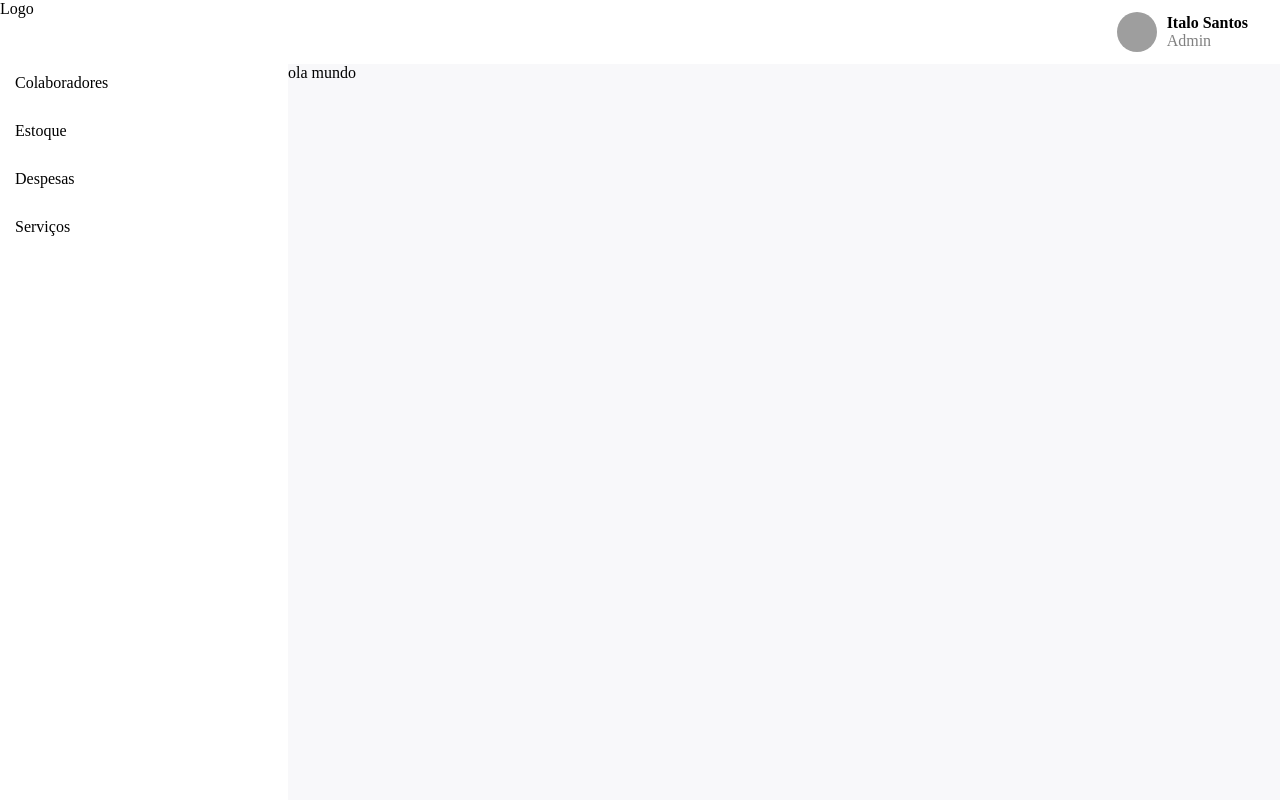
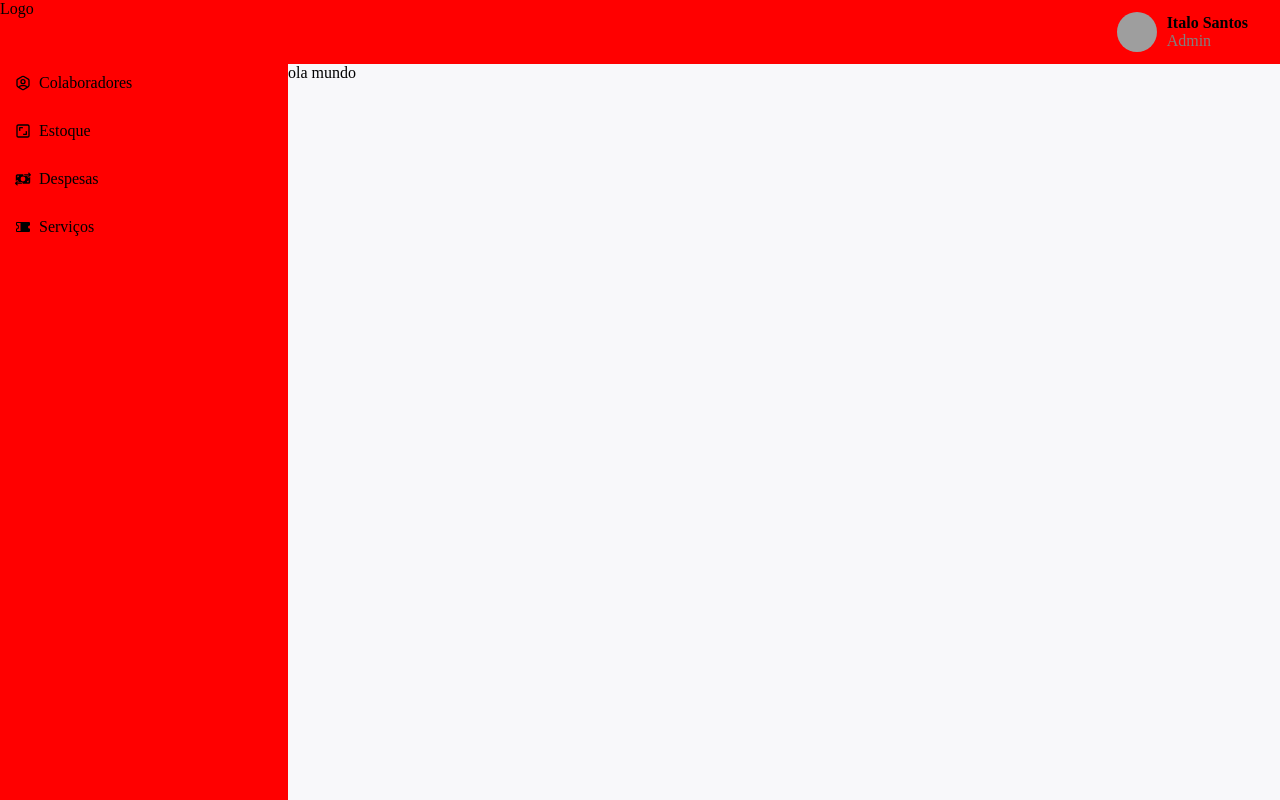
Before and after one commit to italo1033/asset-stock, a Next.js app: page / in a window 1280 px wide. Built offline with nearby package versions, Linux system fonts and the light colour scheme; grey boxes are pictures that could not be loaded.

Commit message:
adicionando icones no aos menu de itens

```diff
--- a/src/app/components/Navbar/navbar.module.css
+++ b/src/app/components/Navbar/navbar.module.css
@@ -1,9 +1,9 @@
 .navbar{
-    background-color: #fff;
+    background-color: red;
     width: 100%;
     height: 4rem;
     display: flex;
-    justify-content: end;
+    justify-content:flex-end;
     align-items: center;
 }
 
--- a/src/app/components/Sidbar/menuItem.tsx
+++ b/src/app/components/Sidbar/menuItem.tsx
@@ -1,6 +1,10 @@
 "use client"
 import { useState } from 'react';
 import styles from './sidebar.module.css';
+import { TbUserHexagon } from "react-icons/tb";
+import { CgShutterstock } from "react-icons/cg";
+import { PiTicketFill } from "react-icons/pi";
+import { FaMoneyBillTransfer } from "react-icons/fa6";
 
 interface MenuItemProps {
     title: string;
@@ -15,9 +19,25 @@ const MenuItem: React.FC<MenuItemProps> = ({ title, submenu, onButtonClickMenuIt
         setIsOpen(!isOpen);
     };
 
+    const renderComponent = () => {
+        switch (title) {
+          case 'Colaboradores':
+            return <TbUserHexagon />;
+          case 'Estoque':
+            return <CgShutterstock />
+          case 'Despesas':
+            return <FaMoneyBillTransfer/>;;
+          case 'Serviços':
+            return <PiTicketFill/>;
+          default:
+            return <div></div>;
+        }
+      };
+
     return (
         <div>
             <div className={styles.menuItem} onClick={toggleSubMenu}>
+                {renderComponent()}
                 {title}
             </div>
             {isOpen && (
--- a/src/app/components/Sidbar/sidebar.module.css
+++ b/src/app/components/Sidbar/sidebar.module.css
@@ -2,7 +2,7 @@
   display: flex;
   flex-direction: column;
   width: 18rem;
-  background-color: #fff;
+  background-color: red;
   color: #000;
   height: 100vh;
 }
@@ -15,6 +15,10 @@
 }
 
 .menuItem {
+  display: flex;
+  flex-direction: row;
+  gap: 0.5rem;
+  align-items: center;
   padding: 15px;
   cursor: pointer;
 }
```
